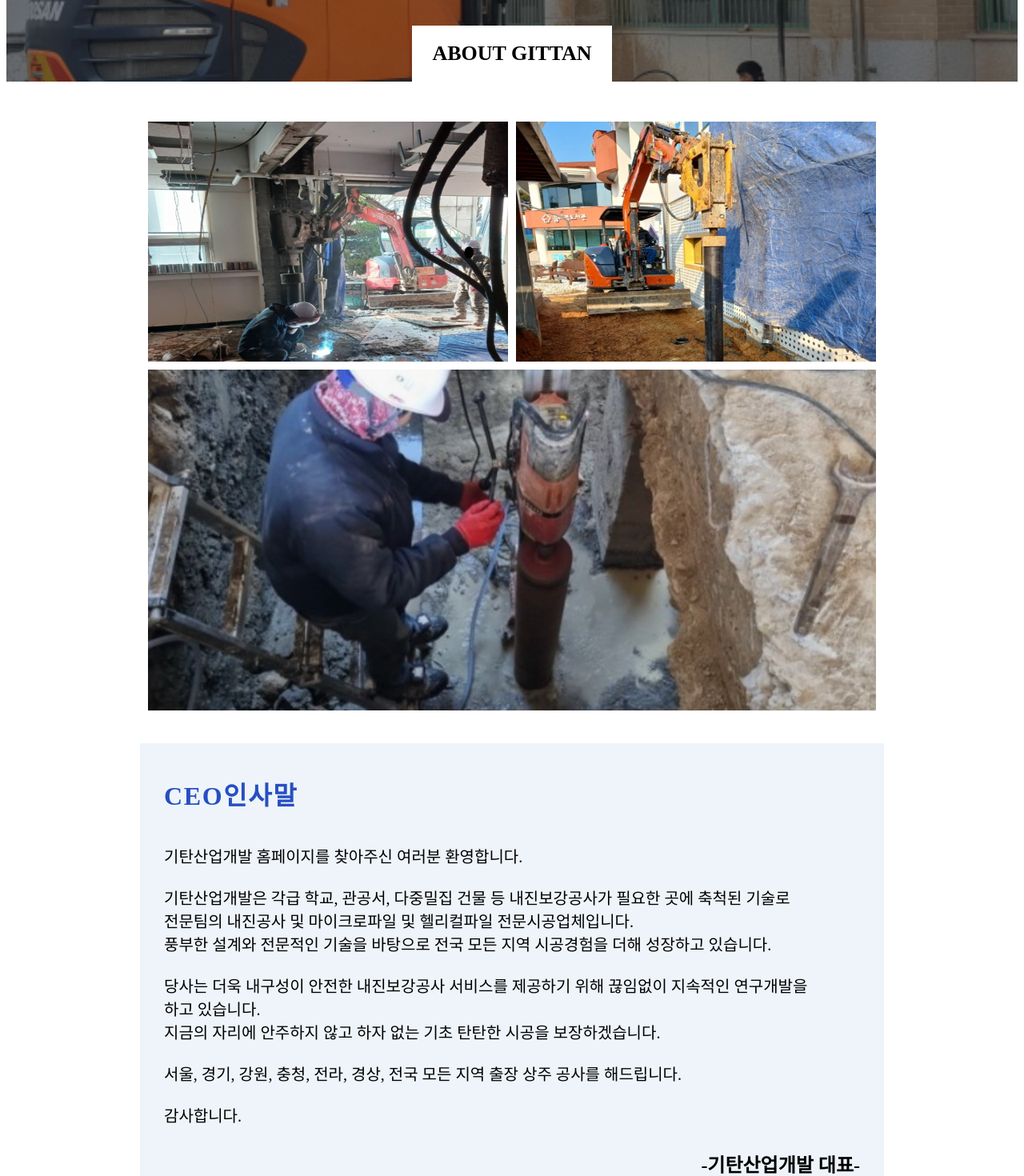
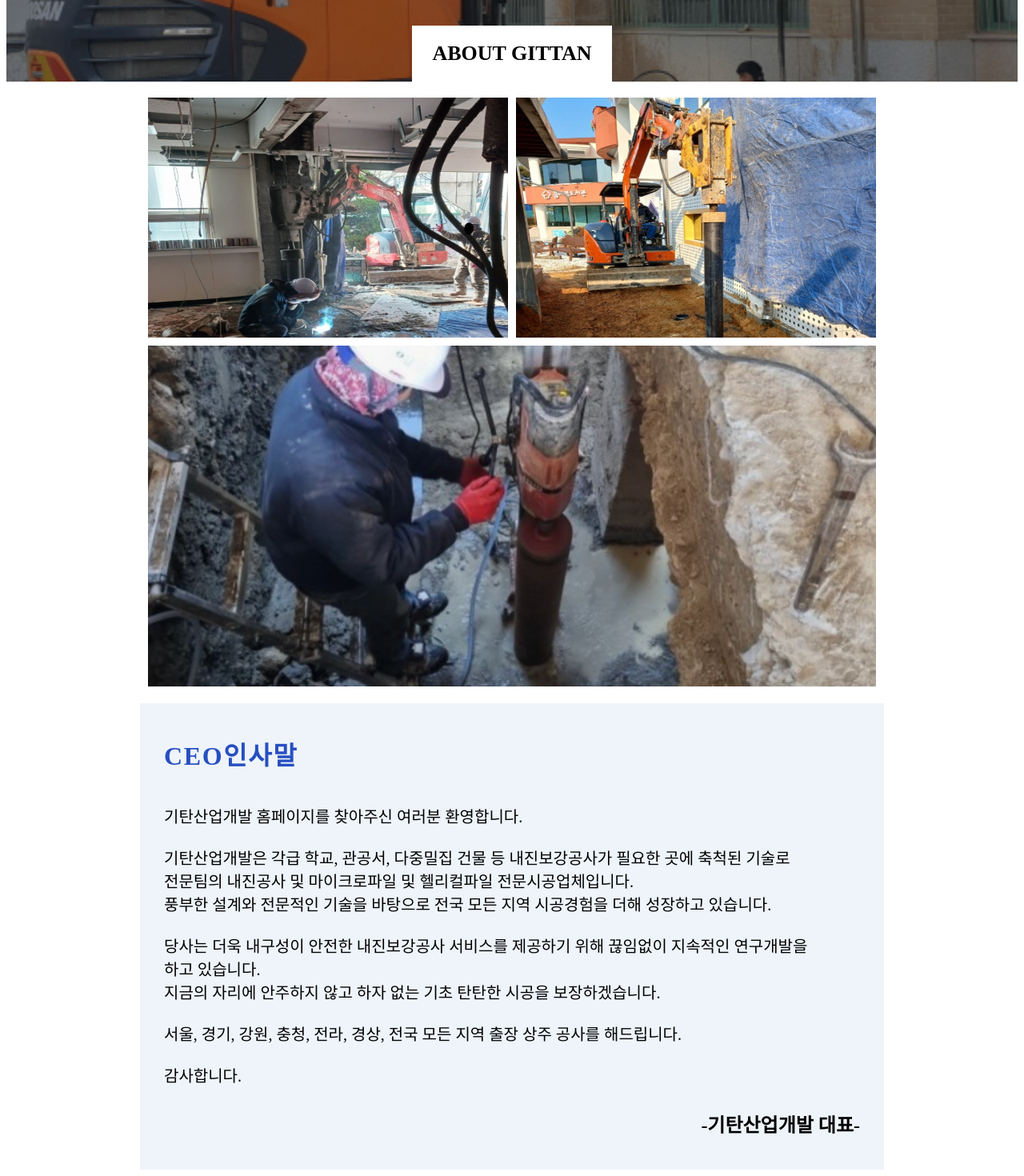
Before and after one commit to HUMBLE25/gittan_homepage, a Next.js app: page /introduceCo in a window 1280 px wide. Shown: the part 500-1970 px from the top of the page at 80% size. Built offline with nearby package versions, Linux system fonts and the light colour scheme.

Commit message:
FIX introduceCO rayout

```diff
--- a/src/styles/introduceCo.module.css
+++ b/src/styles/introduceCo.module.css
@@ -64,7 +64,7 @@
     display: flex;
     justify-content: center;
     align-items: center;
-    gap: 10px;
+    /* gap: 10px; */
     transition: all 1s ease;
 }
 
@@ -88,7 +88,7 @@
     flex-direction: column;
     justify-content: center;
     align-items: center;
-    margin-top: 50px;
+    margin-top: 20px;
     gap: 10px;
     /* border: 2px solid green; */
     transition: all 1s ease;
@@ -135,7 +135,7 @@
     flex-direction: column;
     justify-content: center;
     align-items: center;
-    margin: 40px 0px 100px 0px;
+    margin: 20px 0px 20px 0px;
     /* border: 3px solid blue; */
     transition: all 1s ease;
 }
```
